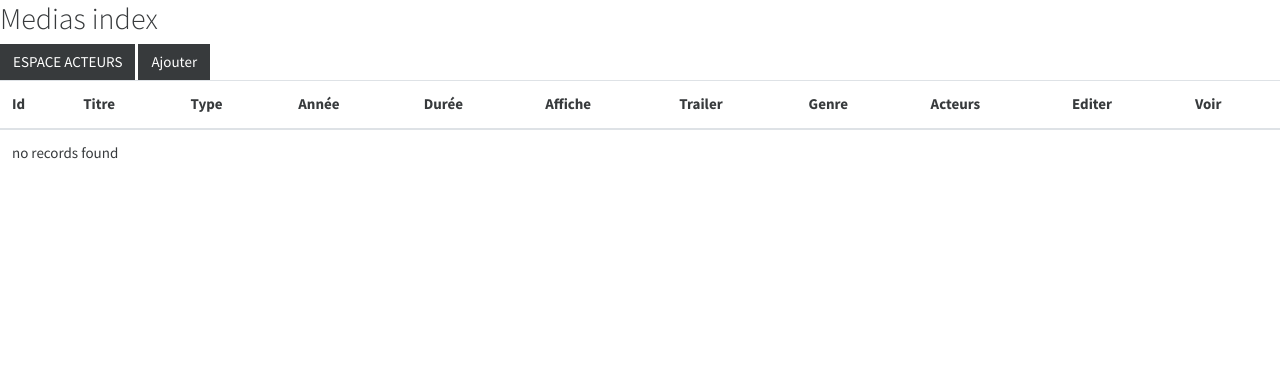
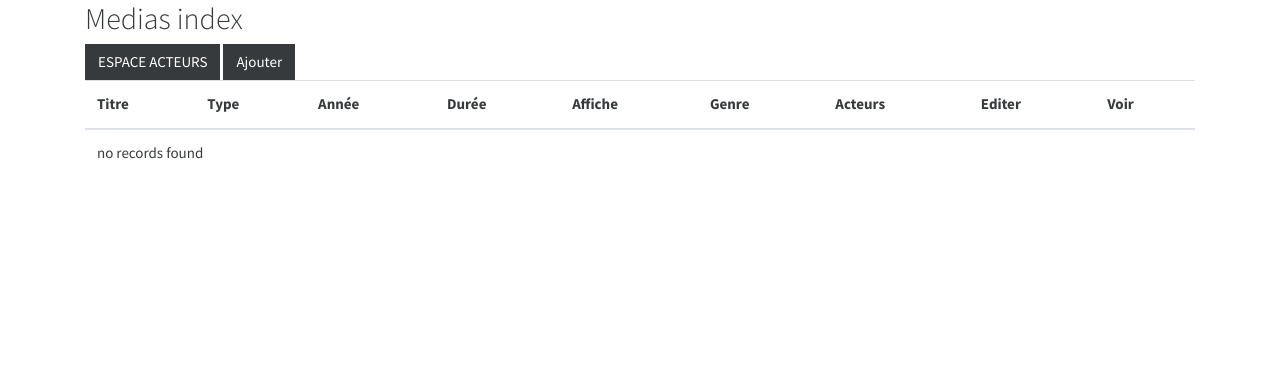
Before and after one commit to amandine1799/ProjetSymfoMovies, a Symfony app: template templates/medias/crud.html.twig in a window 1280 px wide. Shown: the part 55-420 px from the top of the page. Run offline with Twig, Linux system fonts and the light colour scheme; the template is opened without the code that fills it, so the values that code supplies are empty; some libraries are stand-ins or nearby versions.

Commit message:
modif affichage crud

```diff
--- a/templates/actors/crud.html.twig
+++ b/templates/actors/crud.html.twig
@@ -3,6 +3,7 @@
 {% block title %}Espace Acteurs{% endblock %}
 
 {% block body %}
+<div class="container">
     <h2>Acteurs index</h2>
 
     <div>
@@ -14,7 +15,6 @@
         <table class="table table-hover">
             <thead>
                 <tr>
-                <th scope="col">Id</th>
                     <th scope="col">Nom</th>
                     <th scope="col">Naissance</th>
                     <th scope="col">Décès</th>
@@ -26,7 +26,6 @@
             <tbody>
                 {% for actor in actor %}
                 <tr class="table-secondary">
-                <td>{{ actor.id }}</td>
                     <td>{{ actor.name }}</td>
                     <td>{{ actor.born }}</td>
                     <td>{{ actor.died }}</td>
@@ -42,4 +41,5 @@
             </tbody>
         </table>
     </div>
+</div>
 {% endblock %}
--- a/templates/medias/crud.html.twig
+++ b/templates/medias/crud.html.twig
@@ -3,6 +3,7 @@
 {% block title %}Espace Médias{% endblock %}
 
 {% block body %}
+<div class="container">
     <h2>Medias index</h2>
 
     <div>
@@ -14,13 +15,11 @@
         <table class="table table-hover">
             <thead>
                 <tr>
-                <th scope="col">Id</th>
                     <th scope="col">Titre</th>
                     <th scope="col">Type</th>
                     <th scope="col">Année</th>
                     <th scope="col">Durée</th>
                     <th scope="col">Affiche</th>
-                <th scope="col">Trailer</th>
                     <th scope="col">Genre</th>
                     <th scope="col">Acteurs</th>
                     <th scope="col">Editer</th>
@@ -30,13 +29,11 @@
             <tbody>
             {% for media in media %}
                 <tr class="table-secondary">
-                <td>{{ media.id }}</td>
                     <td>{{ media.title }}</td>
                     <td>{{ media.type }}</td>
                     <td>{{ media.released | date('d/m/Y') }}</td>
                     <td>{{ media.duration }}</td>
                     <td>{{ media.poster }}</td>
-                <td>{{ media.trailer }}</td>
                     <td>{{ media.genres.name }}</td>
                     <td>
                     {% for actor in media.actors %}
@@ -54,4 +51,5 @@
             </tbody>
         </table>
     </div>
+</div>
 {% endblock %}
```
Lines whose indentation alone changed are shown as unchanged.
